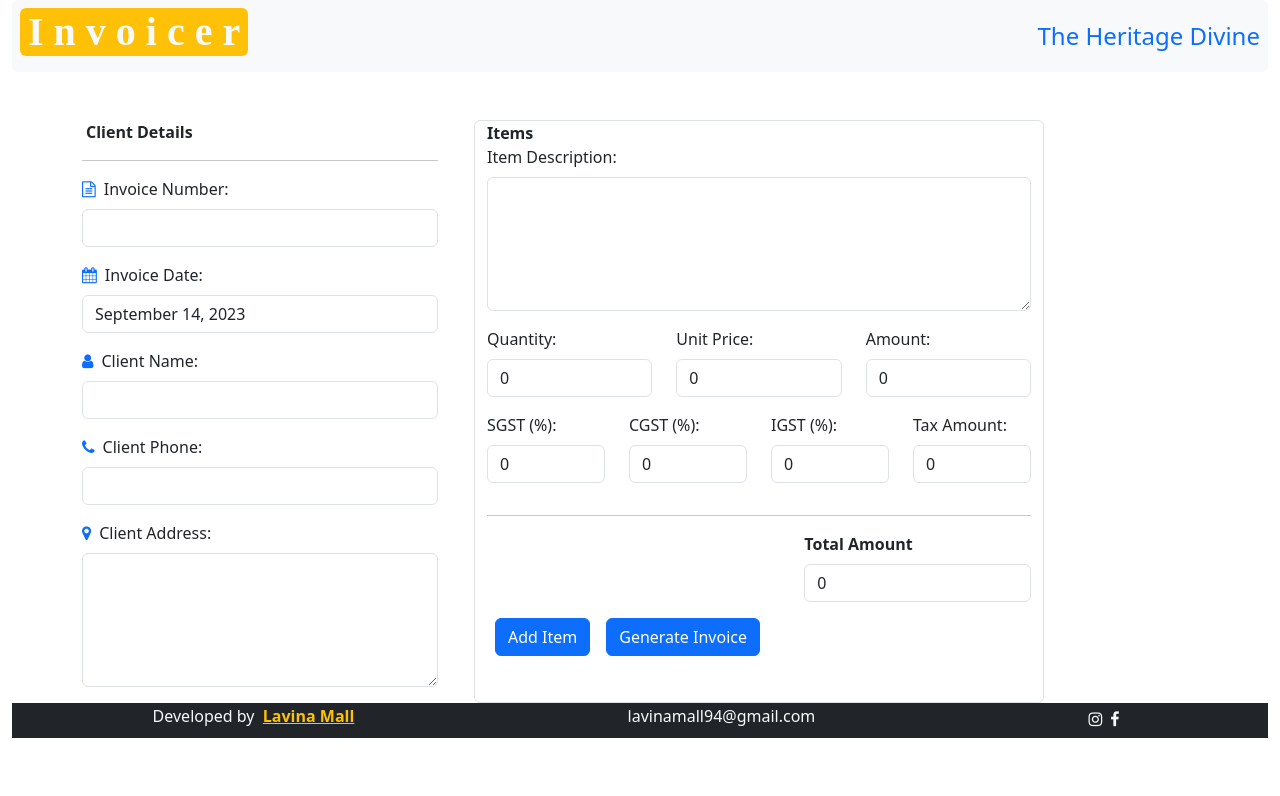
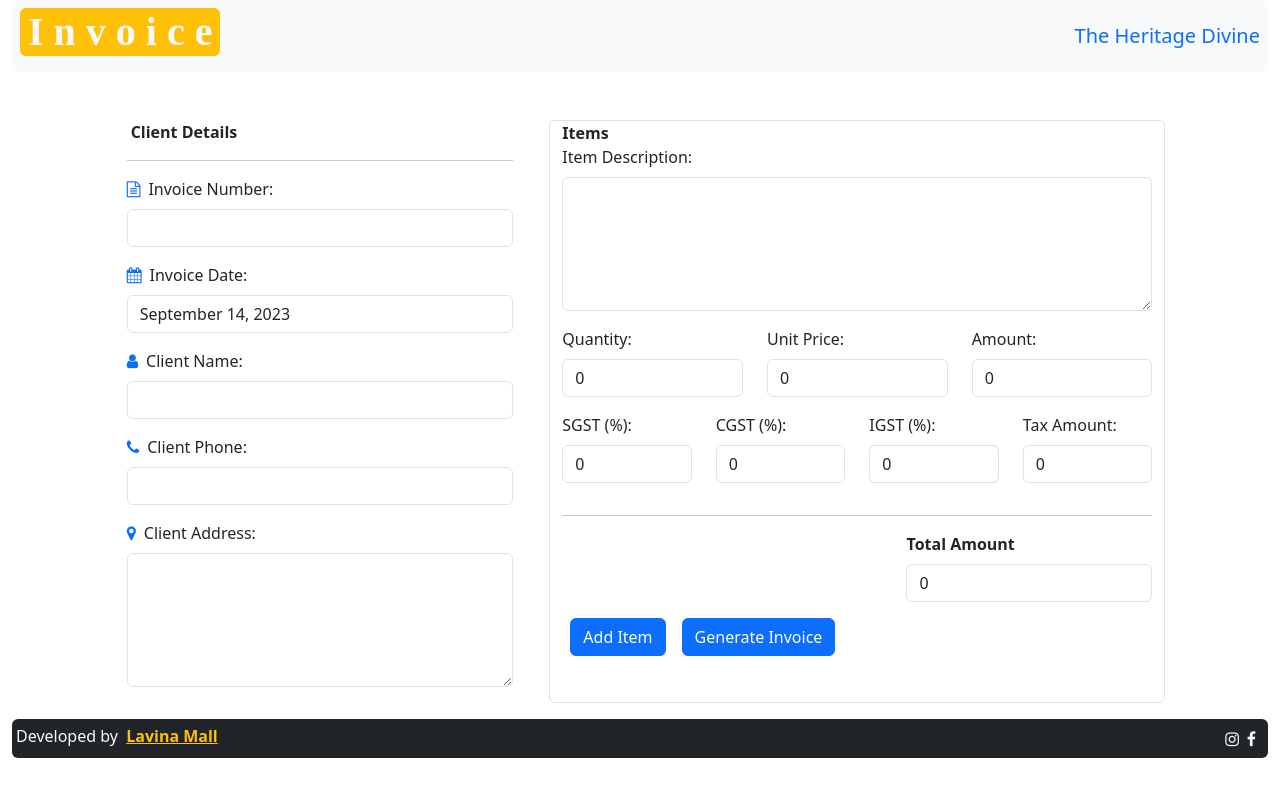
Before and after one commit to lavinamall/Invoice, a React (Create React App) app: page / in a window 1280 px wide. Shown: the top 796 px of the page. Built offline with nearby package versions, Linux system fonts and the light colour scheme; the HTML template or start-up script is replaced by a standard one.

Commit message:
container-fluid added

```diff
--- a/src/App.js
+++ b/src/App.js
@@ -21,7 +21,7 @@ function App() {
   return (
     <div className='container-fluid'>
       {showInvoice ? (
-        <div>
+        <div className='container-fluid'>
           <InvoiceDetails invoiceData={invoiceData} CompanyName={CompanyName} CompanyAddress={CompanyAddress} />
         </div>
       ) : (
--- a/src/components/Footer.js
+++ b/src/components/Footer.js
@@ -3,7 +3,7 @@ import React from 'react'
 export const Footer = () => {
     return (
         <>
-            <div className='p-1 m-auto bg-dark text-light align-content-center justify-content-around d-flex'>
+            <div className='mt-3 rounded p-1 pt-2 m-auto bg-dark text-light align-content-center d-flex justify-content-between'>
                 <h6>Developed by &nbsp;
                     <strong>
                         <a href="mailto:lavinamall94@gmail.com" className='text-warning'>
@@ -11,11 +11,12 @@ export const Footer = () => {
                         </a>
                     </strong>
                 </h6>
-                <h6>
-                    <a href="mailto:lavinamall94@gmail.com" className='text-light text-decoration-none'>
-                        lavinamall94@gmail.com
-                    </a>
-                </h6>
+                {/* <h6>
+                        <a href="mailto:lavinamall94@gmail.com" className='text-light text-decoration-none'>
+                            Email
+                            lavinamall94@gmail.com
+                        </a>
+                    </h6> */}
                 <span>
                     <a href='https://www.instagram.com/ms.lavina_' target='_blank' className='text-light'>
                         <i className='fa fa-instagram me-2'></i>
--- a/src/components/Header.js
+++ b/src/components/Header.js
@@ -4,10 +4,10 @@ export const Header = ({ CompanyName }) => {
     return (
         <header className='bg-light d-flex align-content-center justify-content-between p-2 rounded'>
             <h1 className='fw-bolder text-bg-warning px-2 text-light rounded' style={{ fontFamily: 'cursive' }}>
-                I n v o i c e r
+                I n v o i c e
             </h1>
 
-            <h4 className='text-primary my-auto'>{CompanyName}</h4>
+            <h5 className='text-primary my-auto'>{CompanyName}</h5>
 
         </header>
     )
--- a/src/components/InvoiceDetails.js
+++ b/src/components/InvoiceDetails.js
@@ -22,7 +22,7 @@ function InvoiceDetails({ invoiceData, CompanyName, CompanyAddress }) {
     }
 
     return (
-        <div className='container invoice-details my-3 mx-0'>
+        <div className='container-fluid invoice-details my-3 mx-0'>
             <div className="row text-center">
                 <h2>{CompanyName}</h2>
                 <small>
--- a/src/components/InvoiceForm.js
+++ b/src/components/InvoiceForm.js
@@ -108,9 +108,9 @@ function InvoiceForm({ onFormSubmit }) {
     };
 
     return (
-        <div className="container mt-5">
+        <div className="container-fluid mt-5">
             <form onSubmit={handleSubmit}>
-                <div className='row'>
+                <div className='row d-flex mx-auto align-content-center justify-content-center'>
                     <div className='col-lg-4'>
                         <strong className='text-center m-1'>Client Details</strong>
                         <hr />
```
